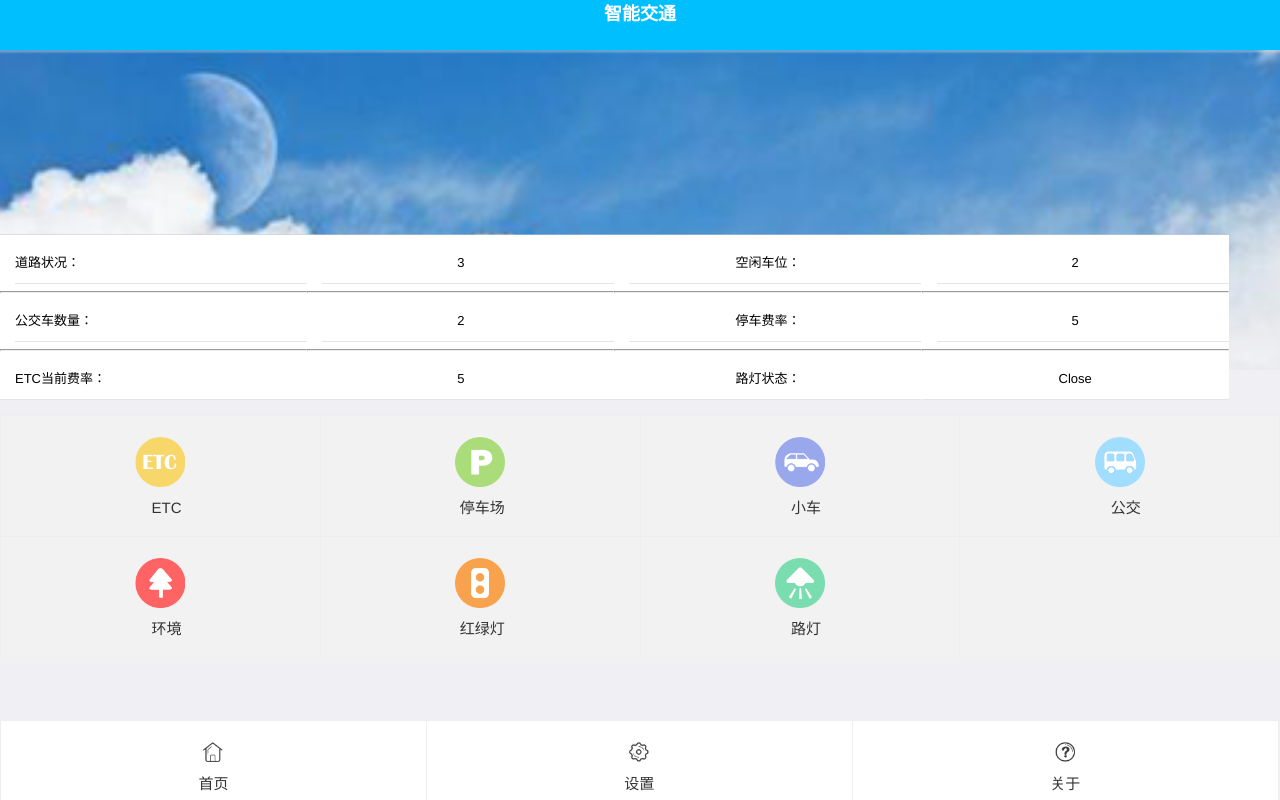
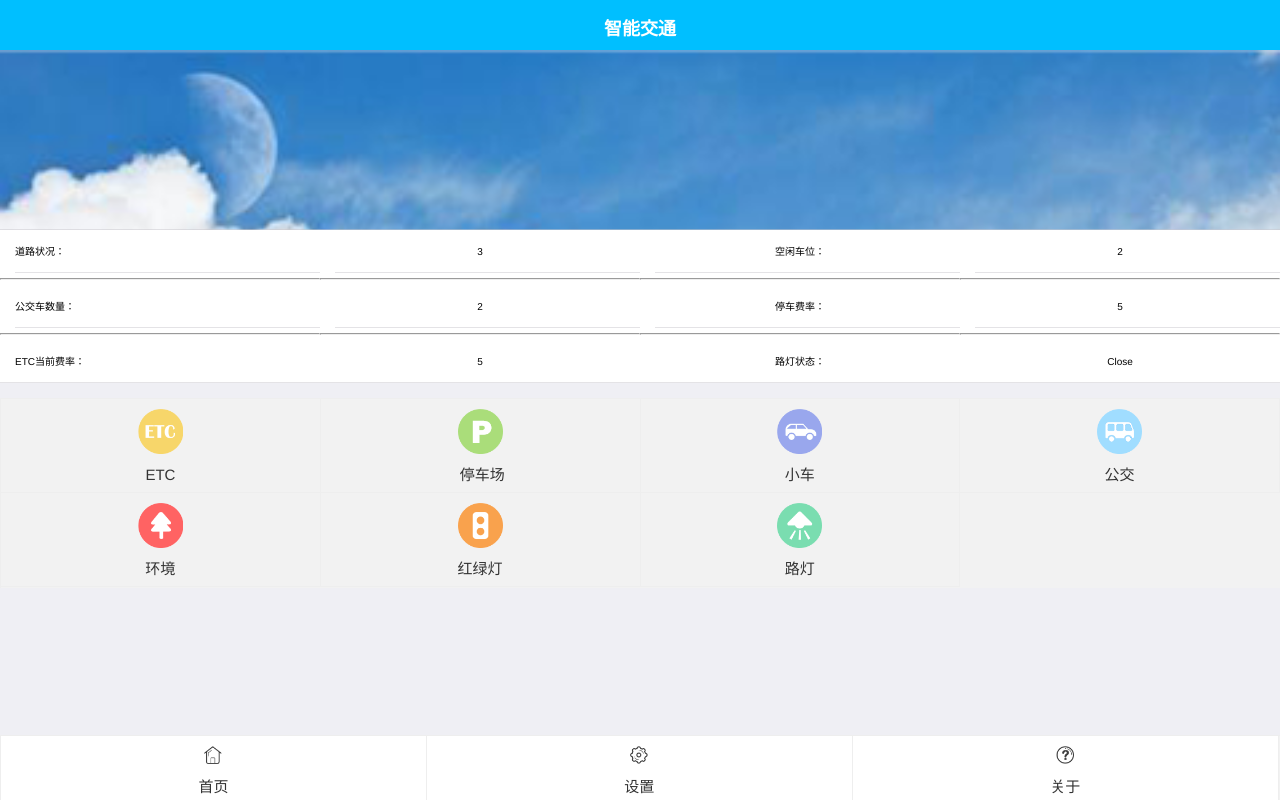
Before and after one commit to lyjlyp/ZNJT, a plain HTML site: page home.html in a window 1280 px wide. Drawn offline with Linux system fonts and the light colour scheme.

```diff
--- a/bottom.html
+++ b/bottom.html
@@ -17,19 +17,19 @@
 			<ul class="mui-table-view mui-grid-view mui-grid-9">
 				<li class="mui-table-view-cell mui-media mui-col-xs-4 mui-col-sm-3 bottom_li1">
 					<a href="home.html">
-						<img src="img/icon_home_nor.png" width="20px" height="20px" />
+						<img src="img/icon_home_nor.png" width="18px" height="18px" />
 						<div class="mui-media-body">首页</div>
 					</a>
 				</li>
 				<li class="mui-table-view-cell mui-media mui-col-xs-4 mui-col-sm-3 bottom_li2">
 					<a href="setting.html">
-						<img src="img/icon_meassage_nor.png" width="20px" height="20px" />
+						<img src="img/icon_meassage_nor.png" width="18px" height="18px"/>
 						<div class="mui-media-body">设置</div>
 					</a>
 				</li>
 				<li class="mui-table-view-cell mui-media mui-col-xs-4 mui-col-sm-3 bottom_li3">
 					<a href="about.html">
-						<img src="img/icon_more_nor.png" width="20px" height="20px" />
+						<img src="img/icon_more_nor.png" width="18px" height="18px" />
 						<div class="mui-media-body">关于</div>
 					</a>
 				</li>
--- a/css/bottom.css
+++ b/css/bottom.css
@@ -5,18 +5,18 @@
 
 .bottom {
 	width: 100%;
-	height: 80px;
+	height: 65px;
 	bottom: 0;
 }
 
 .bottom li {
-	height: 80px;
+	height: 65px;
 	background: #FFFFFF!important;
 	text-align: center;
 	list-style-type: none;
 	width: 33.3%;
 	float: left;
-	margin-top: 10px;
+	padding: 0!important;
 }
 .bottom ul {
 	margin: 0;
@@ -25,7 +25,7 @@
 .bottom li a {
 	text-decoration: none;
 	color: #000000;
-	font-size: 13px;
+	font-size: 10px;
 }
 
 
--- a/css/home.css
+++ b/css/home.css
@@ -18,7 +18,7 @@
 	text-align: center;
 	margin-left: auto;
 	margin-right: auto;
-	margin-top: 20px;
+	margin-top: 20px!important;
 }
 /*==================title end====================*/
 
@@ -39,19 +39,19 @@
 	background-image: url(../img/bg.png);
 }
 .home_content{
-	margin-top: 185px;
+	margin-top: 180px!important;
 	position: relative;
 	width:100%;
 }
 .home_ul{
 	text-align: center;
 	padding: 0;
-	width:24%;
+	width:25%;
 	float: left;
-	font-size: 13px;
+	font-size: 10px;
 }
 .home_ul li{
-	margin-top: 6px;
+
 	list-style-type: none;
 	color: #000;
 }
@@ -72,16 +72,19 @@
 /*==================icon start====================*/
 .icon{
 	width: 100%;
-	height: 190px;
+	height: 200px;
 	position: relative;
 	float: left;
+}
+.iconli{
+	padding: 0!important;
 }
 .icon ul{
 	margin: 0;
 }
 .icon li{
-	font-size: 14px;
-	margin: 15px 0 0 0;
+	font-size: 10px;
+	margin: 10px 0 0 0;
 	list-style-type: none;
 	width: 25%;
 	float: left;
--- a/home.html
+++ b/home.html
@@ -73,46 +73,46 @@
 				<!--icon start-->
 				<div class="icon">
 					<ul class="mui-table-view mui-grid-view mui-grid-9">
-						<li class="mui-table-view-cell mui-media mui-col-xs-4 mui-col-sm-3">
+						<li class="mui-table-view-cell mui-media mui-col-xs-4 mui-col-sm-3 iconli">
 							<a href="ETC.html">
-								<img src="img/setc.png" width="50px" height="50px" />
-								<div class="mui-media-body">&nbsp;&nbsp;&nbsp;ETC</div>
+								<img src="img/setc.png" width="45px" height="45px" />
+								<div class="mui-media-body">ETC</div>
 							</a>
 						</li>
-						<li class="mui-table-view-cell mui-media mui-col-xs-4 mui-col-sm-3">
+						<li class="mui-table-view-cell mui-media mui-col-xs-4 mui-col-sm-3 iconli">
 							<a href="parting.html">
-								<img src="img/tingchechang.png" width="50px" height="50px" />
+								<img src="img/tingchechang.png" width="45px" height="45px" />
 								<div class="mui-media-body">&nbsp;停车场</div>
 							</a>
 						</li>
-						<li class="mui-table-view-cell mui-media mui-col-xs-4 mui-col-sm-3">
+						<li class="mui-table-view-cell mui-media mui-col-xs-4 mui-col-sm-3 iconli">
 							<a href="smallCar.html">
-								<img src="img/xiaoche.png" width="50px" height="50px" />
-								<div class="mui-media-body">&nbsp;&nbsp;&nbsp;小车</div>
+								<img src="img/xiaoche.png" width="45px" height="45px" />
+								<div class="mui-media-body">小车</div>
 							</a>
 						</li>
-						<li class="mui-table-view-cell mui-media mui-col-xs-4 mui-col-sm-3">
+						<li class="mui-table-view-cell mui-media mui-col-xs-4 mui-col-sm-3 iconli">
 							<a href="bus.html">
-								<img src="img/bus.png" width="50px" height="50px" />
-								<div class="mui-media-body">&nbsp;&nbsp;&nbsp;公交</div>
+								<img src="img/bus.png" width="45px" height="45px"/>
+								<div class="mui-media-body">公交</div>
 							</a>
 						</li>
-						<li class="mui-table-view-cell mui-media mui-col-xs-4 mui-col-sm-3">
+						<li class="mui-table-view-cell mui-media mui-col-xs-4 mui-col-sm-3 iconli">
 							<a href="environment.html">
-								<img src="img/huanjing.png" width="50px" height="50px" />
-								<div class="mui-media-body">&nbsp;&nbsp;&nbsp;环境</div>
+								<img src="img/huanjing.png" width="45px" height="45px" />
+								<div class="mui-media-body">环境</div>
 							</a>
 						</li>
-						<li class="mui-table-view-cell mui-media mui-col-xs-4 mui-col-sm-3">
+						<li class="mui-table-view-cell mui-media mui-col-xs-4 mui-col-sm-3 iconli">
 							<a href="honglvdeng.html">
-								<img src="img/hongludeng.png" width="50px" height="50px" />
-								<div class="mui-media-body">&nbsp;红绿灯</div>
+								<img src="img/hongludeng.png" width="45px" height="45px"/>
+								<div class="mui-media-body">红绿灯</div>
 							</a>
 						</li>
-						<li class="mui-table-view-cell mui-media mui-col-xs-4 mui-col-sm-3">
+						<li class="mui-table-view-cell mui-media mui-col-xs-4 mui-col-sm-3 iconli">
 							<a href="ludeng.html">
-								<img src="img/ludeng.png" width="50px" height="50px" />
-								<div class="mui-media-body">&nbsp;&nbsp;&nbsp;路灯</div>
+								<img src="img/ludeng.png" width="45px" height="45px" />
+								<div class="mui-media-body">路灯</div>
 							</a>
 						</li>
 
```
